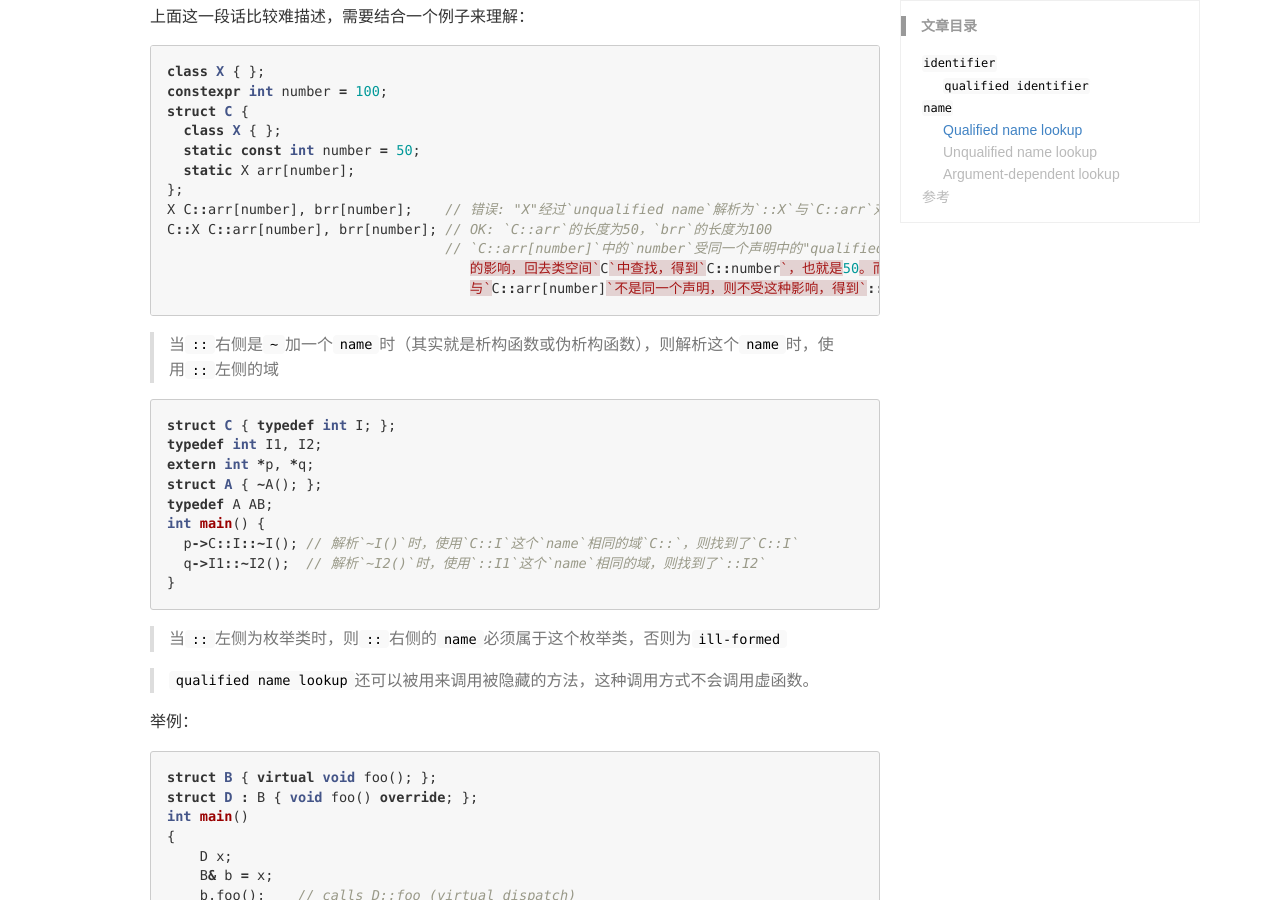
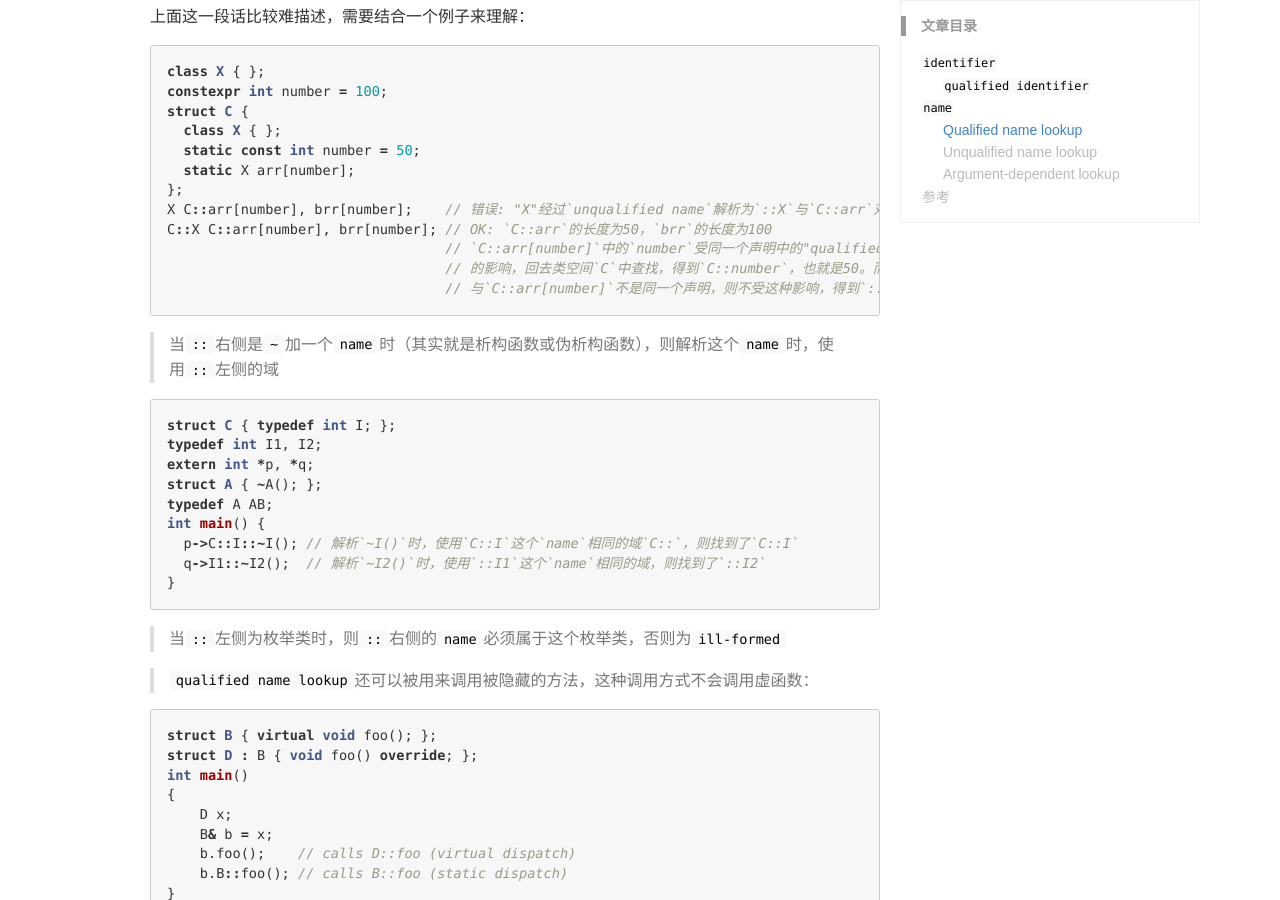
Before and after one commit to lrita/lrita.github.io, a Jekyll site: the page built from _posts/2018-09-29-name-lookup-in-cpp11.md, in a window 1280 px wide and 900 px high, scrolled down 2718 px. Built offline with Jekyll 4.4.1, drawn with Linux system fonts in a browser that asks for light colours; comment, search, counter and statistics services are not loaded.

Commit message:
update 2018-09-29-name-lookup-in-cpp11.md

````diff
--- a/_posts/2018-09-29-name-lookup-in-cpp11.md
+++ b/_posts/2018-09-29-name-lookup-in-cpp11.md
@@ -50,15 +50,18 @@
 **其主要规则是，如果目标是一个`qualified identifier(限定标识符)`，进行`Qualified name lookup`[^3]，否则进行`Unqualified name lookup`[^4]，对于函数还可能进行`Argument-dependent lookup`[^5]**
 
 ## Qualified name lookup
-当遇到未知的`qualified identifier(限定标识符)`时，会去其对应的限定符区域内进行查找，比如命名空间、类空间、枚举空间等。
+> 当遇到未知的`qualified identifier(限定标识符)`时，会去其对应的限定符区域内进行查找，比如命名空间、类空间、枚举空间等。
+
 ```c++
   std::cout << 1; // 解析"cout"时，去命名空间std中进行查找
   struct A {
-    typedef int type；
+    typedef int type;
   };
   A::type a;      // 解析"type"时，去A类空间中查找
 ```
+
 > 如果`::`左侧没有限定符，则去全局命名空间进行查找，这样就避免了被本地声明遮盖的情况：
+
 ```c++
 #include <iostream>
 int main() {
@@ -97,8 +100,8 @@
 X C::arr[number], brr[number];    // 错误: "X"经过`unqualified name`解析为`::X`与`C::arr`对应的`C::X`不同。
 C::X C::arr[number], brr[number]; // OK: `C::arr`的长度为50，`brr`的长度为100
                                   // `C::arr[number]`中的`number`受同一个声明中的"qualified name"`C::arr`
-                                     的影响，回去类空间`C`中查找，得到`C::number`，也就是50。而`brr[number]`
-                                     与`C::arr[number]`不是同一个声明，则不受这种影响，得到`::number`，也就是100
+                                  // 的影响，回去类空间`C`中查找，得到`C::number`，也就是50。而`brr[number]`
+                                  // 与`C::arr[number]`不是同一个声明，则不受这种影响，得到`::number`，也就是// 100
 ```
 
 > 当`::`右侧是`~`加一个`name`时（其实就是析构函数或伪析构函数），则解析这个`name`时，使用`::`左侧的域
@@ -117,9 +120,8 @@
 
 > 当`::`左侧为枚举类时，则`::`右侧的`name`必须属于这个枚举类，否则为`ill-formed`
 
-> `qualified name lookup`还可以被用来调用被隐藏的方法，这种调用方式不会调用虚函数。
+> `qualified name lookup`还可以被用来调用被隐藏的方法，这种调用方式不会调用虚函数：
 
-举例：
 ```c++
 struct B { virtual void foo(); };
 struct D : B { void foo() override; };
````
